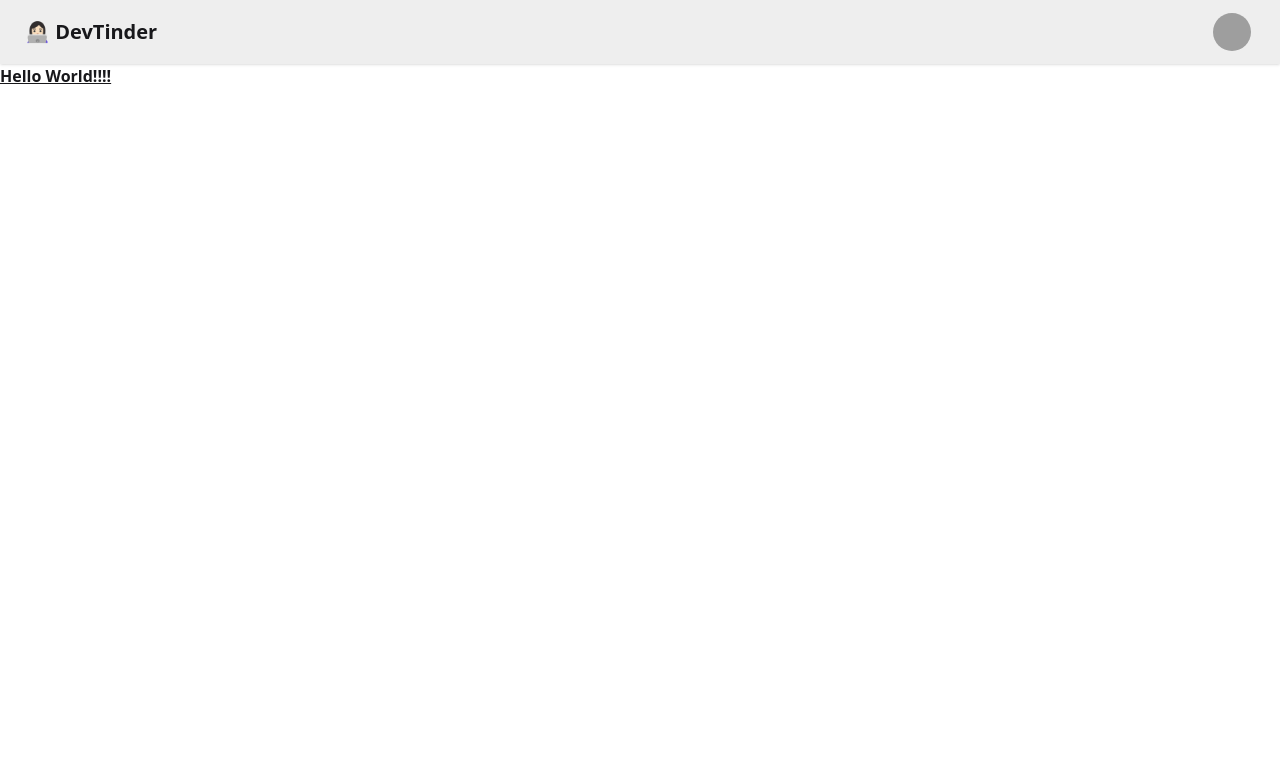
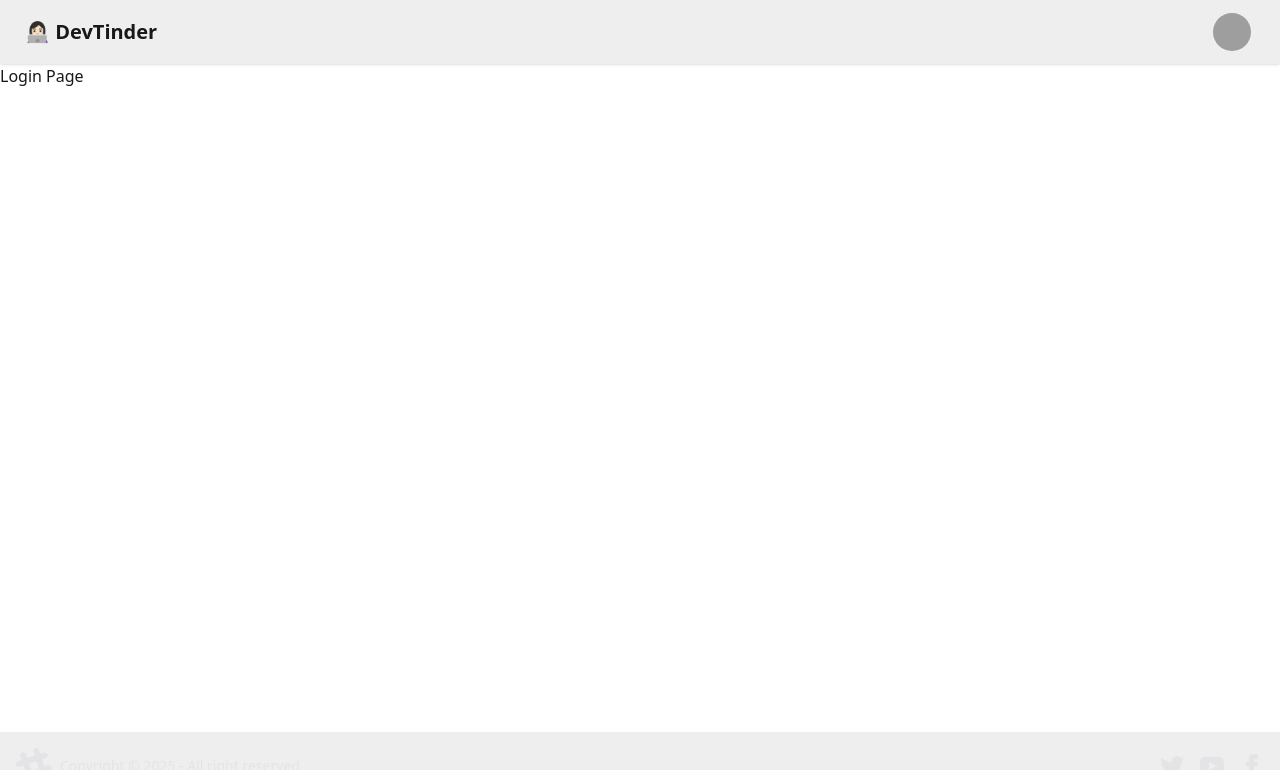
Before and after one commit to anshika467/DevConnect-frontend, a React (Vite) app: page /login in a window 1280 px wide. Shown: the top 770 px of the page. Built offline with nearby package versions, Linux system fonts and the light colour scheme; grey boxes are pictures that could not be loaded.

Commit message:
BrowserRouter-Routes

```diff
--- a/package.json
+++ b/package.json
@@ -13,6 +13,7 @@
     "@tailwindcss/vite": "^4.1.11",
     "react": "^19.1.0",
     "react-dom": "^19.1.0",
+    "react-router-dom": "^7.7.1",
     "tailwindcss": "^4.1.11"
   },
   "devDependencies": {
--- a/src/App.jsx
+++ b/src/App.jsx
@@ -1,46 +1,19 @@
+import { BrowserRouter, Route, Routes } from "react-router-dom";
+import Body from "./Body";
+import Login from "./Login";
+import Profile from "./Profile";
+
 function App() {
   return (
     <>
-      <div className="navbar bg-base-300 shadow-sm">
-        <div className="flex-1">
-          <a className="btn btn-ghost text-xl">👩🏻‍💻 DevTinder</a>
-        </div>
-        <div className="flex gap-2">
-          <div className="dropdown dropdown-end mx-5">
-            <div
-              tabIndex={0}
-              role="button"
-              className="btn btn-ghost btn-circle avatar"
-            >
-              <div className="w-10 rounded-full">
-                <img
-                  alt="Tailwind CSS Navbar component"
-                  src="https://img.daisyui.com/images/stock/photo-1534528741775-53994a69daeb.webp"
-                />
-              </div>
-            </div>
-            <ul
-              tabIndex={0}
-              className="menu menu-sm dropdown-content bg-base-100 rounded-box z-1 mt-3 w-52 p-2 shadow"
-            >
-              <li>
-                <a className="justify-between">
-                  Profile
-                  <span className="badge">New</span>
-                </a>
-              </li>
-              <li>
-                <a>Settings</a>
-              </li>
-              <li>
-                <a>Logout</a>
-              </li>
-            </ul>
-          </div>
-        </div>
-      </div>
-
-      <h1 className="etxt-2xl font-bold underline">Hello World!!!!</h1>
+      <BrowserRouter basename="/">
+        <Routes>
+          <Route path="/" element={<Body />}>
+            <Route path="/login" element={<Login />} />
+            <Route path="/profile" element={<Profile />} />
+          </Route>
+        </Routes>
+      </BrowserRouter>
     </>
   );
 }
--- /dev/null
+++ b/src/Body.jsx
@@ -0,0 +1,15 @@
+import { Outlet } from "react-router-dom";
+import NavBar from "./NavBar";
+import Footer from "./Footer";
+
+const Body = () => {
+  return (
+    <div>
+      <NavBar />
+      <Outlet />
+      <Footer />
+    </div>
+  );
+};
+
+export default Body;
--- /dev/null
+++ b/src/Footer.jsx
@@ -0,0 +1,59 @@
+import React from "react";
+
+const Footer = () => {
+  return (
+    <footer className="footer sm:footer-horizontal bg-base-300 text-neutral-content items-center p-4 fixed bottom-0">
+      <aside className="grid-flow-col items-center">
+        <svg
+          width="36"
+          height="36"
+          viewBox="0 0 24 24"
+          xmlns="http://www.w3.org/2000/svg"
+          fillRule="evenodd"
+          clipRule="evenodd"
+          className="fill-current"
+        >
+          <path d="M22.672 15.226l-2.432.811.841 2.515c.33 1.019-.209 2.127-1.23 2.456-1.15.325-2.148-.321-2.463-1.226l-.84-2.518-5.013 1.677.84 2.517c.391 1.203-.434 2.542-1.831 2.542-.88 0-1.601-.564-1.86-1.314l-.842-2.516-2.431.809c-1.135.328-2.145-.317-2.463-1.229-.329-1.018.211-2.127 1.231-2.456l2.432-.809-1.621-4.823-2.432.808c-1.355.384-2.558-.59-2.558-1.839 0-.817.509-1.582 1.327-1.846l2.433-.809-.842-2.515c-.33-1.02.211-2.129 1.232-2.458 1.02-.329 2.13.209 2.461 1.229l.842 2.515 5.011-1.677-.839-2.517c-.403-1.238.484-2.553 1.843-2.553.819 0 1.585.509 1.85 1.326l.841 2.517 2.431-.81c1.02-.33 2.131.211 2.461 1.229.332 1.018-.21 2.126-1.23 2.456l-2.433.809 1.622 4.823 2.433-.809c1.242-.401 2.557.484 2.557 1.838 0 .819-.51 1.583-1.328 1.847m-8.992-6.428l-5.01 1.675 1.619 4.828 5.011-1.674-1.62-4.829z"></path>
+        </svg>
+        <p>Copyright © {new Date().getFullYear()} - All right reserved</p>
+      </aside>
+      <nav className="grid-flow-col gap-4 md:place-self-center md:justify-self-end">
+        <a>
+          <svg
+            xmlns="http://www.w3.org/2000/svg"
+            width="24"
+            height="24"
+            viewBox="0 0 24 24"
+            className="fill-current"
+          >
+            <path d="M24 4.557c-.883.392-1.832.656-2.828.775 1.017-.609 1.798-1.574 2.165-2.724-.951.564-2.005.974-3.127 1.195-.897-.957-2.178-1.555-3.594-1.555-3.179 0-5.515 2.966-4.797 6.045-4.091-.205-7.719-2.165-10.148-5.144-1.29 2.213-.669 5.108 1.523 6.574-.806-.026-1.566-.247-2.229-.616-.054 2.281 1.581 4.415 3.949 4.89-.693.188-1.452.232-2.224.084.626 1.956 2.444 3.379 4.6 3.419-2.07 1.623-4.678 2.348-7.29 2.04 2.179 1.397 4.768 2.212 7.548 2.212 9.142 0 14.307-7.721 13.995-14.646.962-.695 1.797-1.562 2.457-2.549z"></path>
+          </svg>
+        </a>
+        <a>
+          <svg
+            xmlns="http://www.w3.org/2000/svg"
+            width="24"
+            height="24"
+            viewBox="0 0 24 24"
+            className="fill-current"
+          >
+            <path d="M19.615 3.184c-3.604-.246-11.631-.245-15.23 0-3.897.266-4.356 2.62-4.385 8.816.029 6.185.484 8.549 4.385 8.816 3.6.245 11.626.246 15.23 0 3.897-.266 4.356-2.62 4.385-8.816-.029-6.185-.484-8.549-4.385-8.816zm-10.615 12.816v-8l8 3.993-8 4.007z"></path>
+          </svg>
+        </a>
+        <a>
+          <svg
+            xmlns="http://www.w3.org/2000/svg"
+            width="24"
+            height="24"
+            viewBox="0 0 24 24"
+            className="fill-current"
+          >
+            <path d="M9 8h-3v4h3v12h5v-12h3.642l.358-4h-4v-1.667c0-.955.192-1.333 1.115-1.333h2.885v-5h-3.808c-3.596 0-5.192 1.583-5.192 4.615v3.385z"></path>
+          </svg>
+        </a>
+      </nav>
+    </footer>
+  );
+};
+
+export default Footer;
--- /dev/null
+++ b/src/Login.jsx
@@ -0,0 +1,11 @@
+import React from 'react'
+
+const Login = () => {
+  return (
+    <div>
+      Login Page
+    </div>
+  )
+}
+
+export default Login
--- /dev/null
+++ b/src/NavBar.jsx
@@ -0,0 +1,44 @@
+const NavBar = () => {
+  return (
+    <div className="navbar bg-base-300 shadow-sm">
+      <div className="flex-1">
+        <a className="btn btn-ghost text-xl">👩🏻‍💻 DevTinder</a>
+      </div>
+      <div className="flex gap-2">
+        <div className="dropdown dropdown-end mx-5">
+          <div
+            tabIndex={0}
+            role="button"
+            className="btn btn-ghost btn-circle avatar"
+          >
+            <div className="w-10 rounded-full">
+              <img
+                alt="Tailwind CSS Navbar component"
+                src="https://img.daisyui.com/images/stock/photo-1534528741775-53994a69daeb.webp"
+              />
+            </div>
+          </div>
+          <ul
+            tabIndex={0}
+            className="menu menu-sm dropdown-content bg-base-100 rounded-box z-1 mt-3 w-52 p-2 shadow"
+          >
+            <li>
+              <a className="justify-between">
+                Profile
+                <span className="badge">New</span>
+              </a>
+            </li>
+            <li>
+              <a>Settings</a>
+            </li>
+            <li>
+              <a>Logout</a>
+            </li>
+          </ul>
+        </div>
+      </div>
+    </div>
+  );
+};
+
+export default NavBar;
--- /dev/null
+++ b/src/Profile.jsx
@@ -0,0 +1,11 @@
+import React from 'react'
+
+const Profile = () => {
+  return (
+    <div>
+      Profile Page
+    </div>
+  )
+}
+
+export default Profile
```
Also changed, not shown: 2 other files (tests, documents, lock files or other folders).
